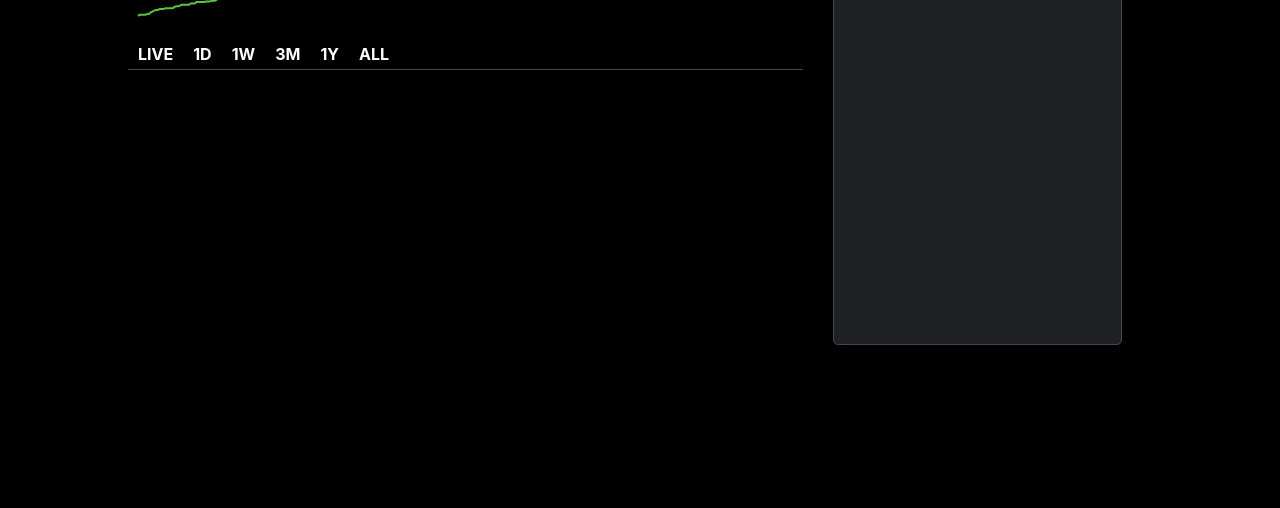
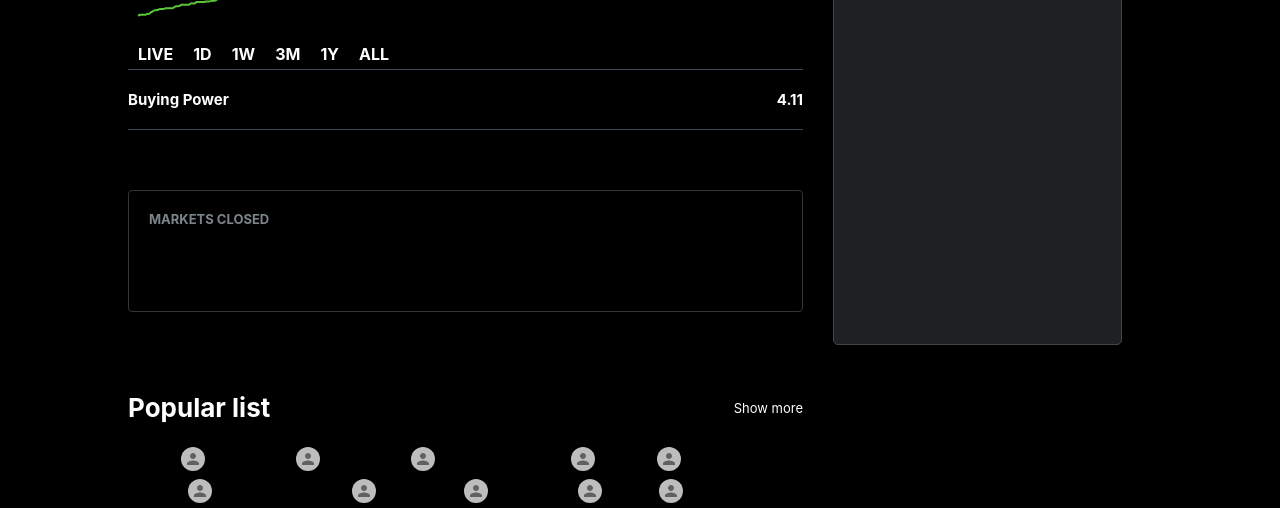
Before and after one commit to adambenaceur/robinhood, a React (Create React App) app: page / in a window 1280 px wide. Shown: the part 289-797 px from the top of the page. Built offline with nearby package versions, Linux system fonts and the light colour scheme; no server answers; the database is empty.

Commit message:
added market news + popular list section

```diff
--- a/src/Newsfeed.css
+++ b/src/Newsfeed.css
@@ -23,3 +23,48 @@
     display: flex;
     flex-direction: column;
 }
+
+.newsfeed__buying__section {
+    display: flex;
+    justify-content: space-between;
+    font-size: x-small;
+    border-bottom: 1px solid #3B4754;
+    padding: 20px 0px 20px 0px;
+
+}
+
+.newsfeed__buying__section:hover {
+    background-color: #3B4754;
+}
+
+
+.newsfeed__market__section{
+    margin-top: 60px;
+
+}
+.newsfeed__market__box {
+    height: 10vh;
+    padding: 20px;
+    border: 1px solid #31363A;
+    border-radius: 4px;
+    text-align: left;
+}
+
+.newsfeed__market__box p {
+    color: #7B858A;
+    font-size: small;
+    text-transform: uppercase;
+    font-weight: 700;
+    margin-bottom: 8px;
+}
+.newsfeed__popular__lists__section {
+    margin-top: 60px;
+}
+
+.newsfeed__popular__lists__intro {
+    justify-content: space-between;
+    display: flex;
+    align-items: center;
+    padding: 20px 0px 20px 0px;
+    font-size: small;
+}
--- a/src/Newsfeed.js
+++ b/src/Newsfeed.js
@@ -2,6 +2,20 @@ import React from 'react'
 import './Newsfeed.css'
 import LineGraph from './LineGraph'
 import TimeLine from './TimeLine'
+import { Avatar, Chip } from '@material-ui/core'
+
+const popularTopics = [
+  'Technology',
+  'Top Movies',
+  'Upcoming Earnings',
+  'Crypto',
+  'Cannabis',
+  'Healthcare Supplies',
+  'Index ETFs',
+  'Technology',
+  'China',
+  'Pharma'
+];
 
 function Newsfeed() {
   return (
@@ -16,6 +30,33 @@ function Newsfeed() {
               <LineGraph/>
               <TimeLine />
             </div>
+            <div className='newsfeed__buying__section'>
+              <h2>Buying Power</h2>
+              <h2>4.11</h2>
+            </div>
+            <div className='newsfeed__market__section'>
+              <div className='newsfeed__market__box'>
+                <p> Markets closed</p>
+              </div>
+            </div>
+            <div className='newsfeed__popular__lists__section'>
+            <div className='newsfeed__popular__lists__intro'>
+              <h1>Popular list</h1>
+              <p> Show more</p>
+            </div>
+            <div className='newsfeed__popular__lists__badges'>
+              {popularTopics.map((topic) => (
+                <Chip
+                  className='topic__badge'
+                  variant='outlined'
+                  label={topic}
+                  avatar={<Avatar
+                    src={''}
+                  />}
+                />
+              ))}
+             </div>
+            </div>
           </div>
 
         </div>
--- a/src/TimeLine.css
+++ b/src/TimeLine.css
@@ -17,3 +17,8 @@
 .timeline__button:hover {
     color: #5AC53B
 }
+
+.timeline__button:active {
+    color: #5AC53B;
+    border-bottom: 1px solid #5AC53B;
+}
```
Also changed, not shown: 1 other file (tests, documents, lock files or other folders).
